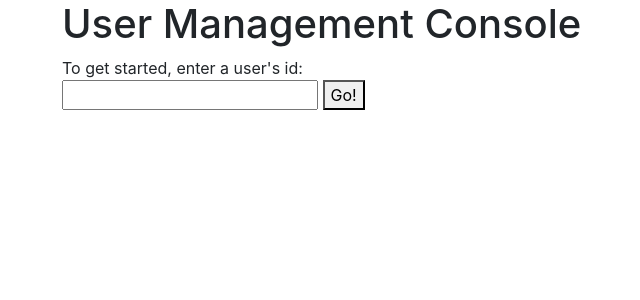
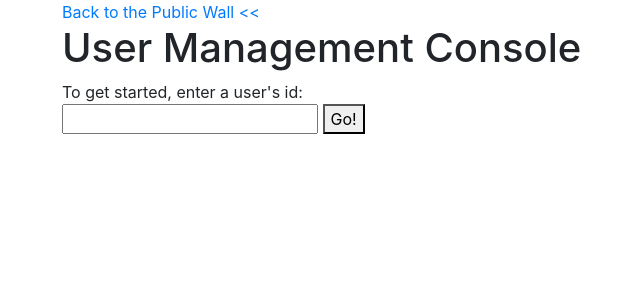
Before and after one commit to info26/publicwall, a Django app: page /usermanage/ in a window 1280 px wide. Shown: the top 300 px of the page, without its empty margins (23-663 px from the left). Run offline with Django 3.2, Linux system fonts and the light colour scheme; the visitor is signed in with stand-in values (Sample User, id 1); some libraries are stand-ins or nearby versions.

Commit message:
add back button

```diff
--- a/templates/usermanage.html
+++ b/templates/usermanage.html
@@ -4,6 +4,7 @@
 <div class="container">
     <div class="row">
         <div class="col">
+          <a href="/">Back to the Public Wall <<</a>
             <h1>User Management Console</h1>
             To get started, enter a user's id:
             <form id="userlookup">
```
